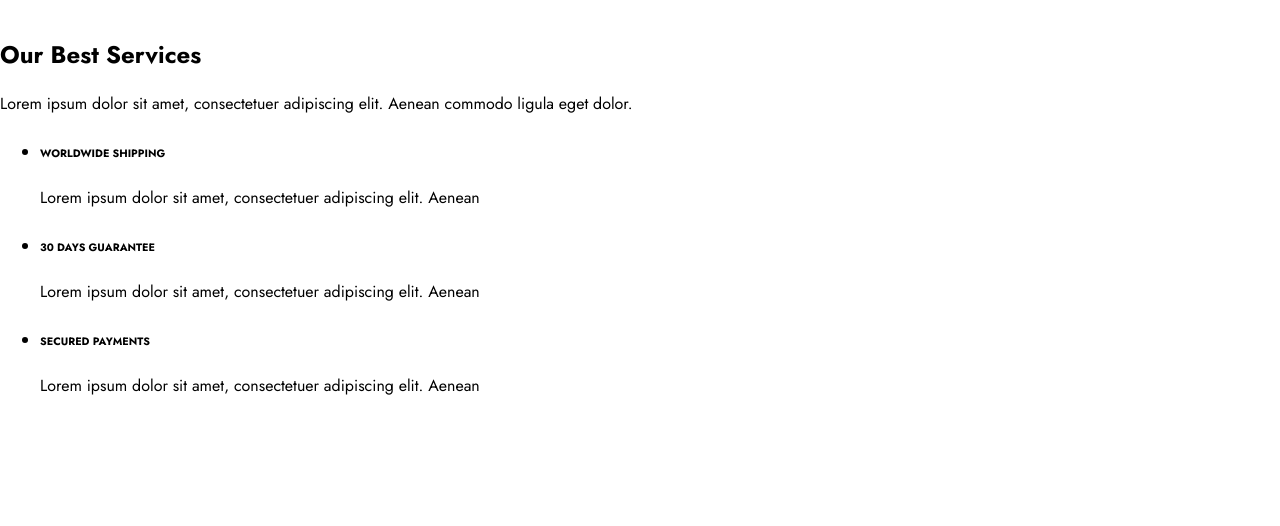
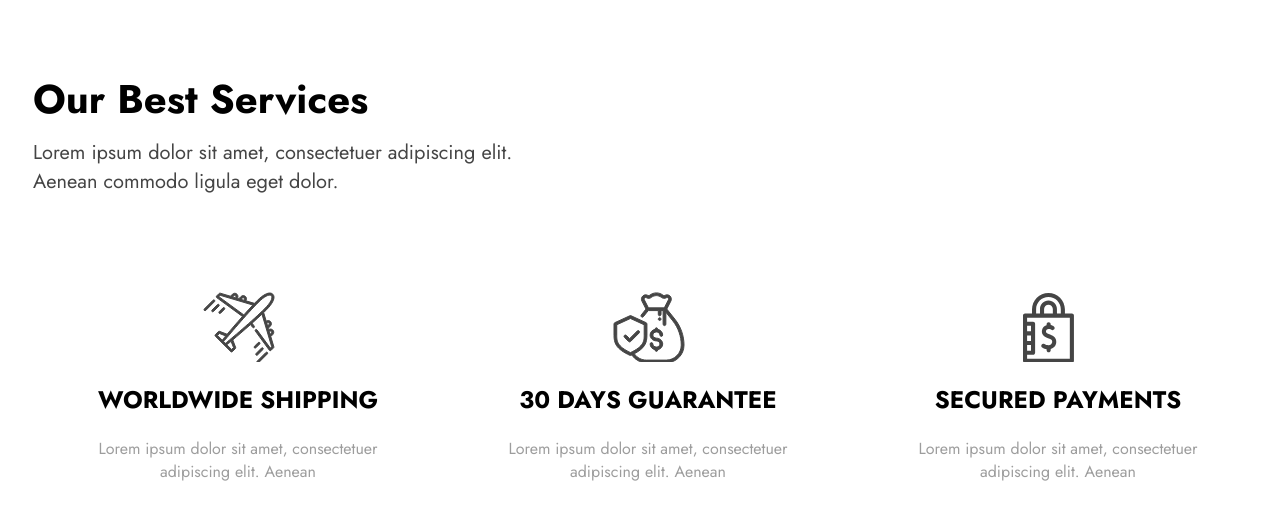
Before and after one commit to TimurovnaKA/multi-vitamin, a plain HTML site: page index.html in a window 1280 px wide. Shown: the part 3159-3685 px from the top of the page. Before the commit the page ends 3572 px from the top, so only its background shows below. Drawn offline with Linux system fonts and the light colour scheme.

Commit message:
feat: add "services" scss

```diff
--- /dev/null
+++ b/scss/blocks/_services.scss
@@ -0,0 +1,74 @@
+@import "../vars";
+@import "../mixins";
+
+.services {
+  max-width: 1254px;
+  margin: 0 auto;
+  padding: 20px;
+
+  &-top {
+    margin-bottom: 80px;
+
+    &-title {
+      font-size: 40px;
+      margin-bottom: 10px;
+    }
+
+    &-desk {
+      font-size: 20px;
+      width: 480px;
+      color: $desk;
+    }
+  }
+
+  &-bottom {
+    display: flex;
+  }
+
+  &-menu {
+    display: flex;
+    text-align: center;
+    flex-wrap: wrap;
+    gap: 80px;
+    text-decoration: none;
+    list-style: none;
+
+    &-icon {
+      height: 70px;
+      margin-left: 130px;
+      background-image: url(../../images/shipping.svg);
+      background-repeat: no-repeat;
+    }
+
+    &-icon-guarantee {
+      margin-left: 130px;
+      height: 70px;
+      background: url(../../images/GUARANTEE.svg);
+      background-repeat: no-repeat;
+    }
+
+    &-icon-payments {
+      margin-left: 130px;
+      height: 70px;
+      background: url(../../images/payments.svg);
+      background-repeat: no-repeat;
+    }
+
+    &-item {
+      margin-bottom: 10px;
+      width: 330px;
+
+      &-title {
+        font-size: 24px;
+        margin-top: 20px;
+        margin-bottom: 20px;
+      }
+
+      &-desk {
+        font-size: 16px;
+        margin-bottom: 40px;
+        color: $gray;
+      }
+    }
+  }
+}
--- a/scss/style.scss
+++ b/scss/style.scss
@@ -4,3 +4,4 @@
 @import "./blocks/collection";
 @import "./blocks/range";
 @import "./blocks/product";
+@import "./blocks/services";
```
Also changed, not shown: css/style.css.
